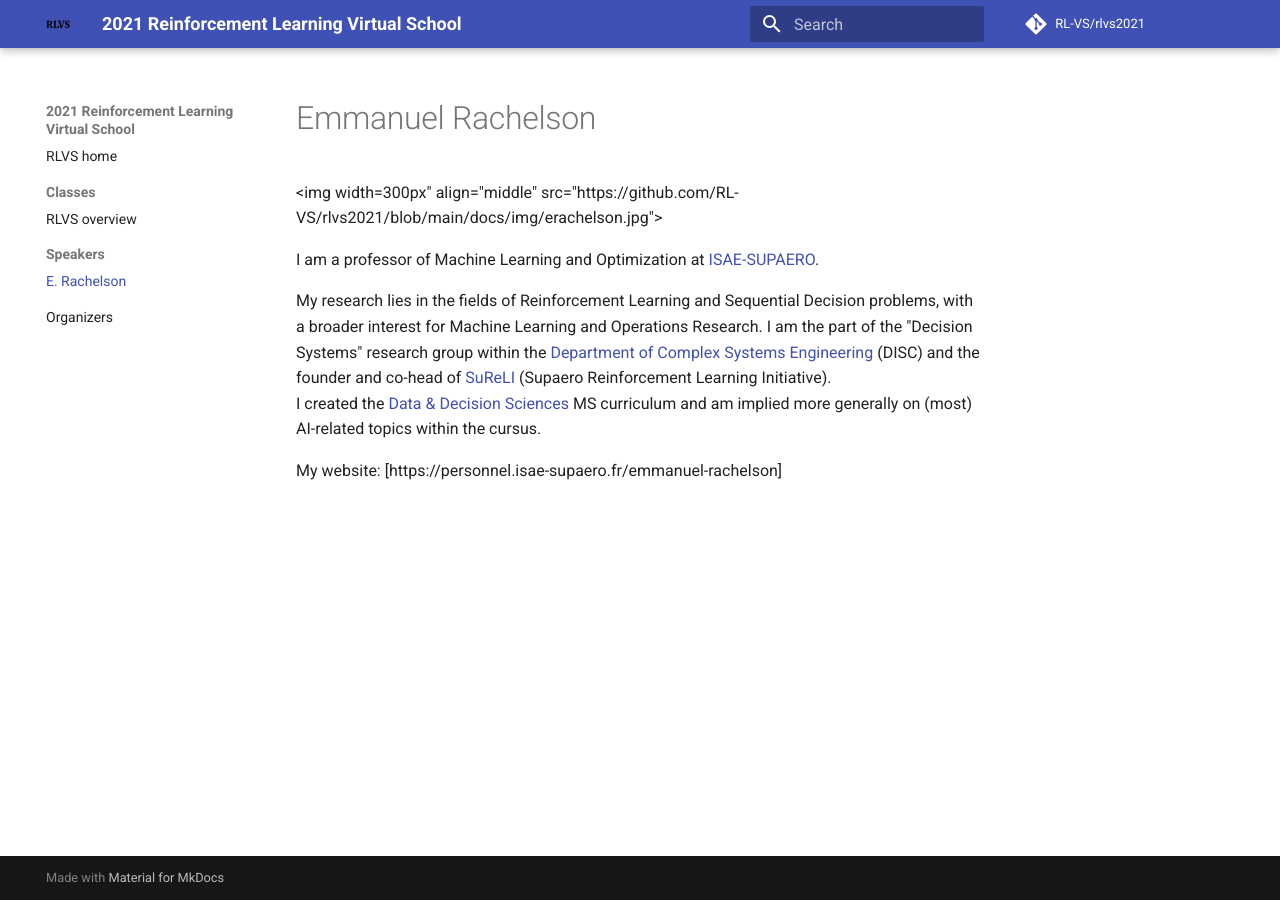
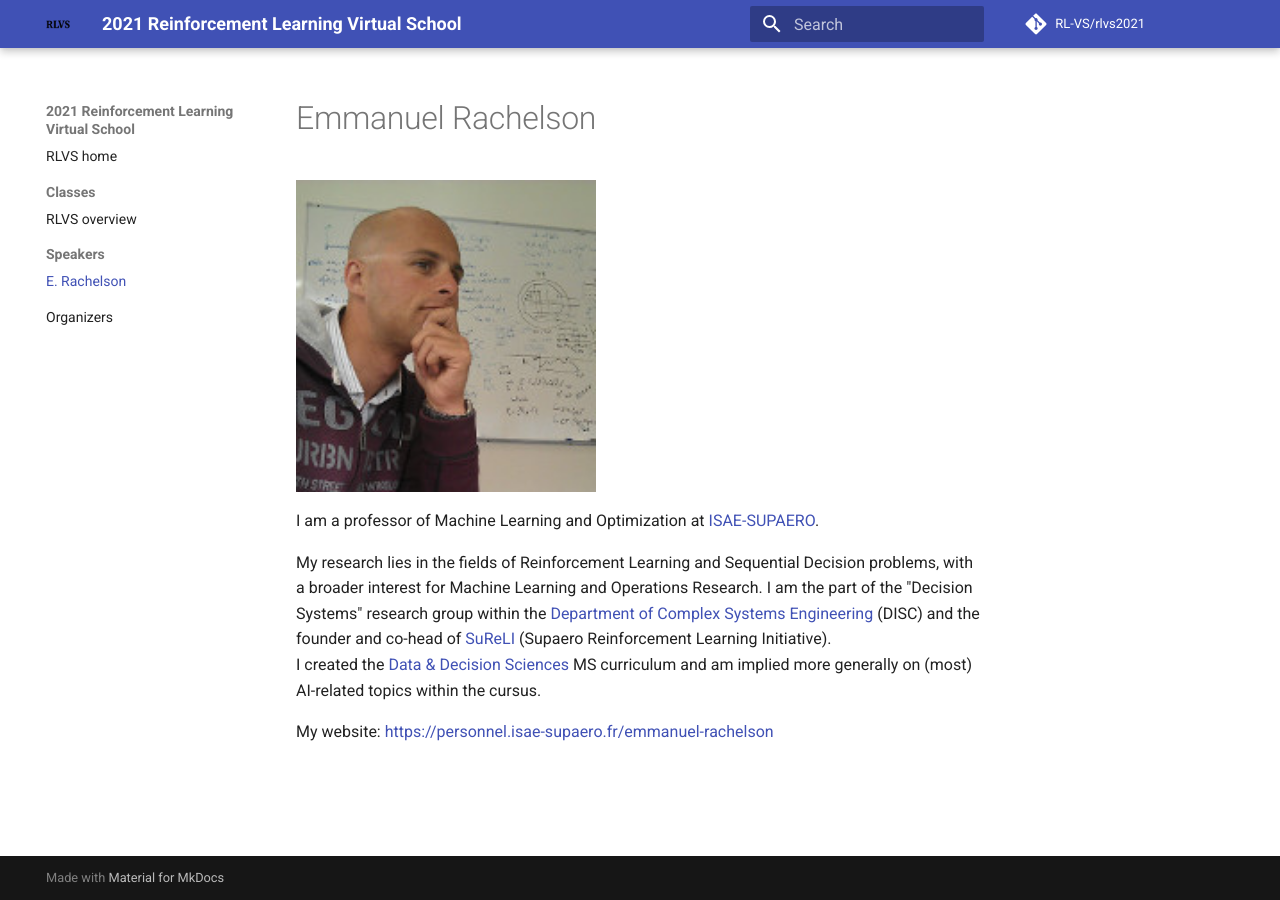
Before and after one commit to RL-VS/rlvs2021, an MkDocs documentation site: the page built from docs/emmanuel-rachelson.md, in a window 1280 px wide. Built offline with MkDocs 1.6.1 and Material for MkDocs 9.7.7, drawn with Linux system fonts in a browser that asks for light colours; comment, search, counter and statistics services are not loaded.

Commit message:
few glitches

```diff
--- a/docs/emmanuel-rachelson.md
+++ b/docs/emmanuel-rachelson.md
@@ -1,10 +1,10 @@
 # Emmanuel Rachelson
 
-<img width=300px" align="middle" src="https://github.com/RL-VS/rlvs2021/blob/main/docs/img/erachelson.jpg"></img>
+<img width="300px" align="middle" src="https://github.com/RL-VS/rlvs2021/blob/main/docs/img/erachelson.jpg"></img>
 
 I am a professor of Machine Learning and Optimization at [ISAE-SUPAERO](https://www.isae-supaero.fr).
 
 My research lies in the fields of Reinforcement Learning and Sequential Decision problems, with a broader interest for Machine Learning and Operations Research. I am the part of the "Decision Systems" research group within the [Department of Complex Systems Engineering](https://www.isae-supaero.fr/en/research/departments/department-of-complex-systems-engineering-disc-94/department-of-complex-systems-engineering-disc/) (DISC) and the founder and co-head of [SuReLI](https://SuReLI.github.io) (Supaero Reinforcement Learning Initiative).
 I created the [Data & Decision Sciences](https://SupaeroDataScience.github.io) MS curriculum and am implied more generally on (most) AI-related topics within the cursus.
 
-My website: [https://personnel.isae-supaero.fr/emmanuel-rachelson]
+My website: [https://personnel.isae-supaero.fr/emmanuel-rachelson](https://personnel.isae-supaero.fr/emmanuel-rachelson)
```
